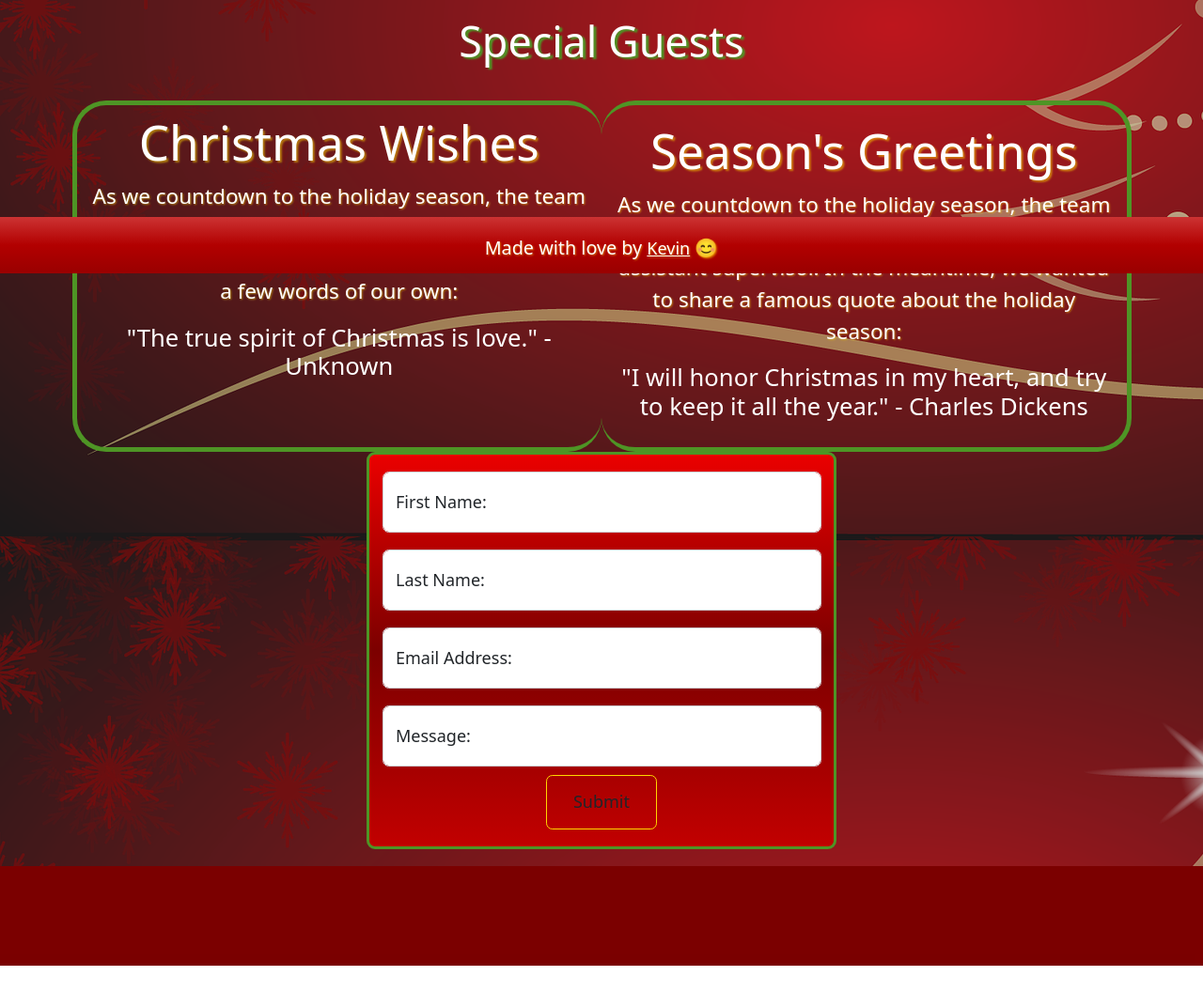
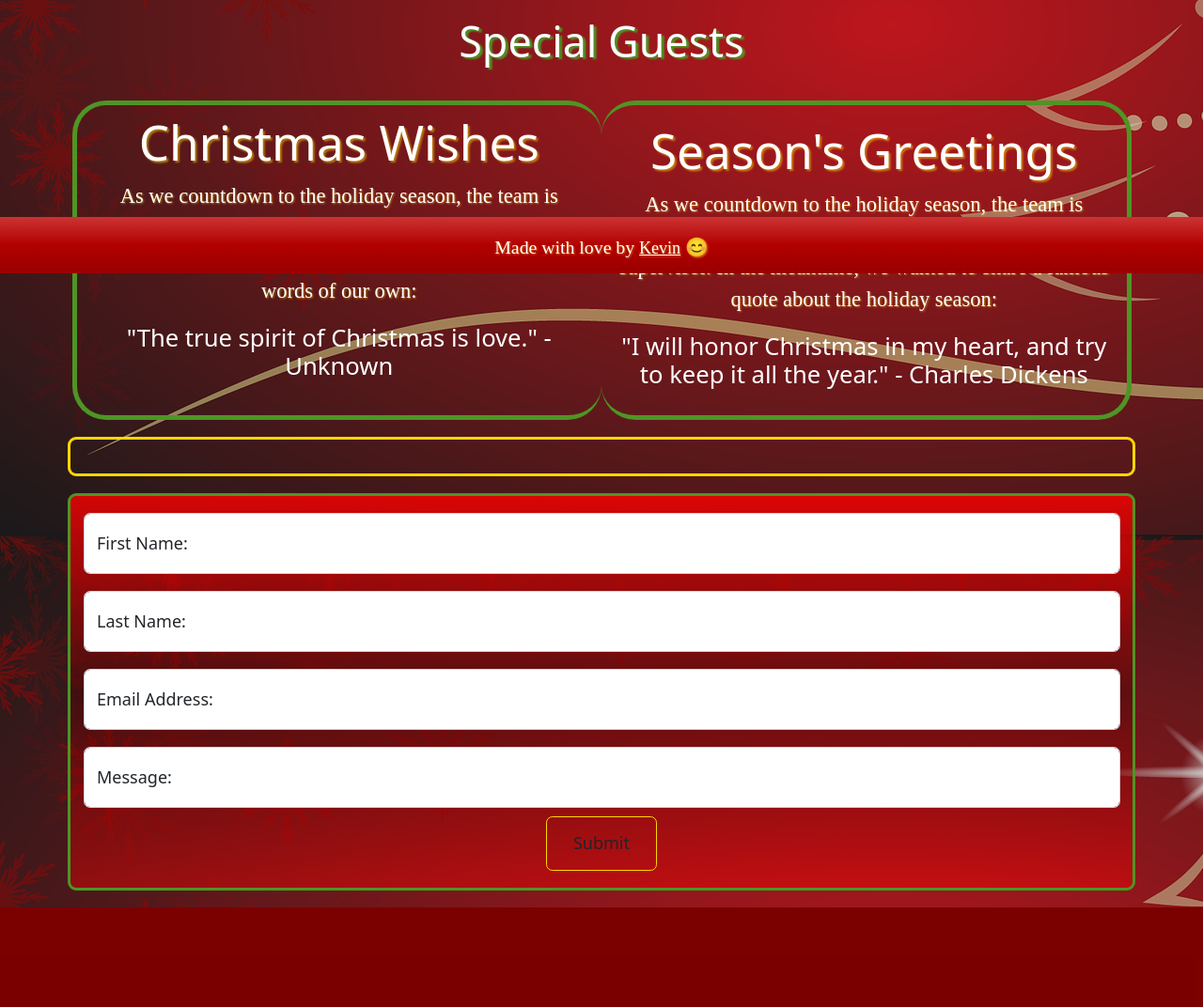
Before and after one commit to pseudo-safariac/christmas-webapp, a Flask app: page / in a window 1280 px wide. Shown: the part 509-1581 px from the top of the page at 94% size. Before the commit the page ends 1537 px from the top, so only its background shows below. Run offline with Flask 3, Linux system fonts and the light colour scheme; parts of the project's set-up code (start-up, migrations or seed data) failed here and were passed over; some libraries are stand-ins or nearby versions; some web fonts are replaced.

Commit message:
Restored file back, no SVGs yet

```diff
--- a/blueprints/main/templates/index.html
+++ b/blueprints/main/templates/index.html
@@ -77,11 +77,14 @@
 				</div>
 			</div>
 
+
+  <div class="container-fluid border border-3 border-gold rounded-3 py-3 p-5 my-3" style="background-image: url(/static/img/christmas_3.webp);">
 			{% for message in messages %}
 				{{ macros.display_message(message) }}
 			{% endfor %}
+  </div>
 
-			<div class="container-fluid border border-3 border-pine_green rounded-3 bg-xmas_red form-gradient" style="width: 500px; margin : 0 auto">
+			<div class="container-fluid border border-3 border-pine_green rounded-3 form-gradient">
 				<form method="POST" action="" id="form-section">
 					{{ form.hidden_tag() }}
 					{{ form.csrf_token() }}
--- a/static/scss/main.scss
+++ b/static/scss/main.scss
@@ -66,6 +66,8 @@ footer {
 p {
   font-size: calc(1.1 * 1em);
   text-shadow: 1px 1px 2px rgba(255, 215, 0, 0.5);
+  color: white;
+  font-family: serif;
 }
 
 
@@ -152,12 +154,12 @@ textarea {
 @mixin border-flare() {
   background-color: rgba(0, 0, 0, 0.5);
   position: relative;
-  font-size: 30px;
+  // font-size: 30px;
   color: white;
   font-family: serif;
   border: 3px solid white;
   border-radius: 10px;
-  padding: 40px;
+  // padding: 40px;
   box-shadow: 0 0 5px #000, 0 0 10px rgb(255, 81, 81), 0 0 10px rgb(250, 177, 177);
 }
 
--- a/templates/macros.html
+++ b/templates/macros.html
@@ -32,14 +32,12 @@
 
 
 {% macro display_message(message) %}
-  <div class="container-fluid border border-3 border-gold rounded-3 bg-xmas_red bg-gradient py-3 p-5 my-3">
     <div class="container-fluid py-3 text-center text-white">
-      <div class="border rounded p-4 mb-4 border-flare" style="font-size: 14px;">
-        <p class="font-weight-bold">{{ message.message }}</p>
-        <p class="float-end text-sm" style="font-size: 12px;">
+      <div class="border rounded border-flare">
+        <p class="font-weight-bold p-4 mb-auto">{{ message.message }}</p>
+        <p class="float-end text-sm">
           {{ message.name }} <span>({{ message.timestamp }})</span>
         </p>
       </div>
     </div>
-  </div>
 {% endmacro %}
```
Also changed, not shown: static/css/main.min.css, 1 other file.
